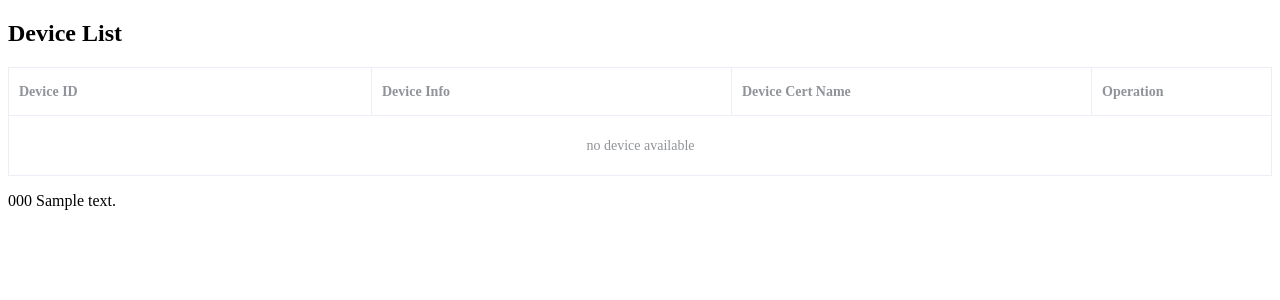
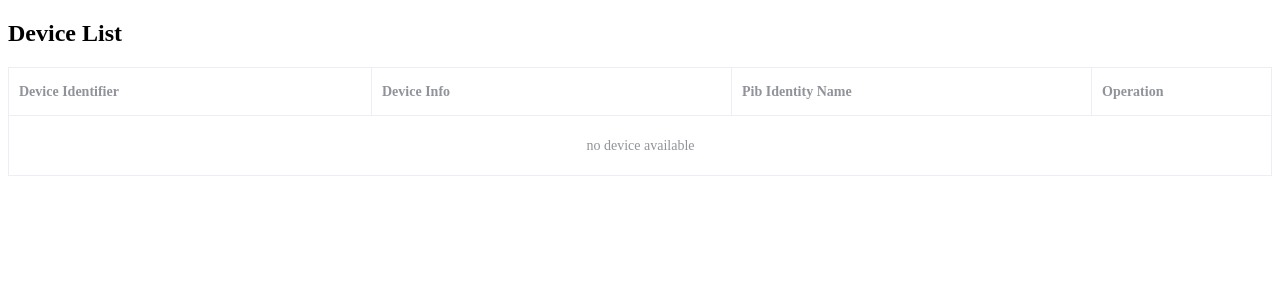
Before and after one commit to named-data-iot/ndn-iot-controller, a Flask app: template templates/device-list.html in a window 1280 px wide. Shown: the top 300 px of the page. Run offline with Flask 2, Linux system fonts and the light colour scheme; the template is opened without the code that fills it: most values are stand-ins (such as "Sample title", 1, 10 or a date in 2020); lists and menus that the app fills with data are empty; some libraries are stand-ins or nearby versions.

Commit message:
device deletion, UI modification

```diff
--- a/app.py
+++ b/app.py
@@ -13,6 +13,7 @@ from PIL import Image
 from pyzbar.pyzbar import decode
 import json
 from pyndn.util.blob import Blob
+from pyndn.name import Name
 
 def app_main():
     logging.basicConfig(format='[{asctime}]{levelname}:{message}',
@@ -125,12 +126,37 @@ def app_main():
         # The following code is only for sample use
         return render_template('device-list.html', device_list=device_list)
 
-    @app.route('/exec/remove_device')
+    @app.route('/delete/device',methods=['POST'])
     def remove_device():
         r_json = request.get_json()
-        device_name = r_json["device_name"]
-        ret = "" # run_until_complete(server.invoke_cert(device_name))
-        return render_template('face-list.html', device_list=device_list)
+        device_cert_name = None
+        # delete device information from level db
+        try:
+            count = 0
+            for ss in controller.device_list.device:
+                if ss.device_id == r_json["device_id"]:
+                    device_id_name = ss.device_cert_name # Key name of the certificate
+                    del controller.device_list.device[count]
+                count += 1
+        except:
+            logging.error('Cannot find the deleting device in the leveldb')
+            return jsonify({"st_code": 500})
+        # delete device identity in pib
+        try:
+            controller.keychain.deleteIdentity(Name(device_id_name))
+        except:
+            logging.error('Cannot find the pib-identity of the deleting device')
+            return jsonify({"st_code": 500})
+        # delete service information from leveldb
+        # service Name: system_prefix/%01/<service-id>/ [Device Identifier]
+        # Device Identifier should not start with '/'
+        for service_name in list(controller.real_service_list.keys()):
+            d_id = Name(service_name)[3:].__str__()[1:] #get rid of the beginning '/'; device id shall not start with '/'
+            if d_id == r_json["device_id"]:
+                del controller.real_service_list[service_name]
+        return jsonify({"st_code": 200})
+
+
 
     ### service list
     @app.route('/service-list')
--- a/ndniot/controller.py
+++ b/ndniot/controller.py
@@ -171,7 +171,7 @@ class Controller:
                   'TrustAnchorDigest':None,
                   'SharedPublicKey':None,
                   'SharedSymmetricKey':None,
-                  'CertName':None}
+                  'DeviceIdentityName':None}
         registerID = -1
 
         TLV_GenericNameComponent = 8
@@ -393,7 +393,7 @@ class Controller:
                 cert = cert_id.getDefaultKey().getDefaultCertificate()
                 cert_bytes = cert.wireEncode().toBytes()
                 cert_prv_key = self.decode_crypto_private_key(self.get_crypto_private_key(cert))
-                stage_one_result['CertName'] = cert.getKeyName().__str__()
+                stage_one_result['DeviceIdentityName'] = cert_id.getName().__str__()
                 # AES
                 iv = urandom(16)
                 cipher = AES.new(stage_one_result['SharedKey'],AES.MODE_CBC,iv)
@@ -473,7 +473,7 @@ class Controller:
         new_device = self.device_list.device.add()
         new_device.device_id = ret["DeviceIdentifier"]
         new_device.device_info = ret["DeviceCapability"]
-        new_device.device_cert_name = ret["CertName"]
+        new_device.device_cert_name = ret["DeviceIdentityName"]
         return {'st_code':200,'device_id': ret['DeviceIdentifier'].decode('utf-8')}
 
 
--- a/templates/bootstrapping.html
+++ b/templates/bootstrapping.html
@@ -60,7 +60,8 @@
                             if(response.data.st_code === 200){
                                 this.$notify.success({
                                 title: 'SUCCESS',
-                                message: response.data.device_id +' has successfully bootstrapped'
+                                dangerouslyUseHTMLString: true,
+                                message: '<div>' + response.data.device_id +' has successfully bootstrapped' + </div>
                                 });
                             }else{
                                 this.$notify.error({
--- a/templates/device-list.html
+++ b/templates/device-list.html
@@ -9,9 +9,9 @@
   <h2>Device List</h2>
   <div id="devicelist">
     <el-table :data="device_list" border stripe empty-text="no device available">
-      <el-table-column prop="deviceId" label="Device ID" min-width="2"></el-table-column>
+      <el-table-column prop="deviceId" label="Device Identifier" min-width="2"></el-table-column>
       <el-table-column prop="deviceInfo" label="Device Info" min-width="2"></el-table-column>
-      <el-table-column prop="deviceCertName" label="Device Cert Name" min-width="2"></el-table-column>
+      <el-table-column prop="deviceCertName" label="Pib Identity Name" min-width="2"></el-table-column>
       <el-table-column label="Operation" min-width="1">
         <template slot-scope="scope">
         <el-button @click="deleteRow(scope.$index)" type="danger" size="small">remove</el-button>
@@ -19,9 +19,6 @@
       </el-table-column>
     </el-table>
   </div>
-  {% if st_code %}
-    <p>{{ st_code }} {{ st_text }}</p>
-  {% endif %}
 </body>
 </html>
 
@@ -39,10 +36,25 @@
      },
      methods:{
         deleteRow(index){
+          let vm = this;
           console.log(this.device_list[index]);
-          axios.post('/exec/remove-device',{device_name:this.device_list[index].device_name},{
+          axios.post('/delete/device',{device_id:this.device_list[index].deviceId},{
                         headers: {'Content-Type': 'application/json'}
-                        }).then(response=>{});
+                        }).then(response=>{
+                          if (response.data.st_code === 200){
+                            this.$notify.success({
+                                title: 'SUCCESS',
+                                message: 'Device deletion succeeded'
+                                });
+                                vm.device_list.splice(index,1)
+                          }else{
+                            this.$notify.error({
+                                  title: 'ERROR',
+                                  message: 'Device deletion failed',
+                               });
+                          }
+
+                        });
         }
      }
   })
```
